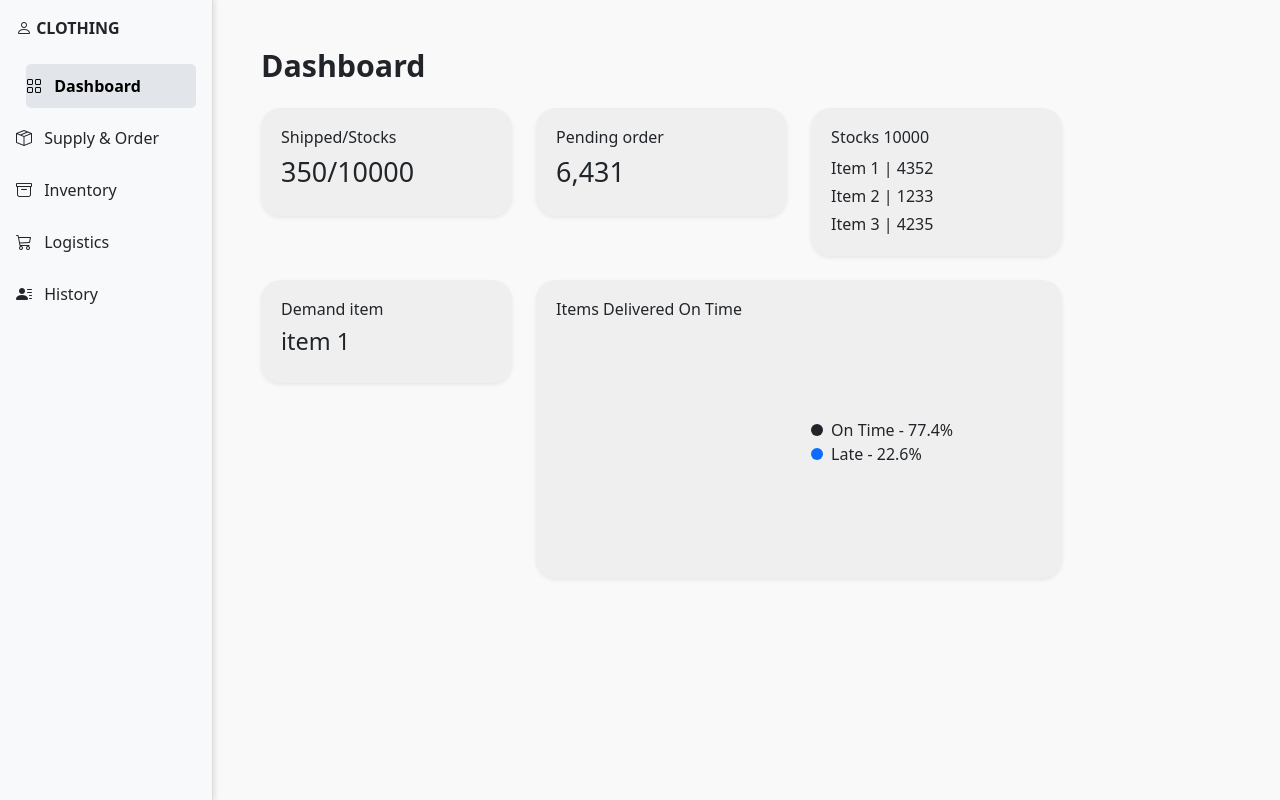
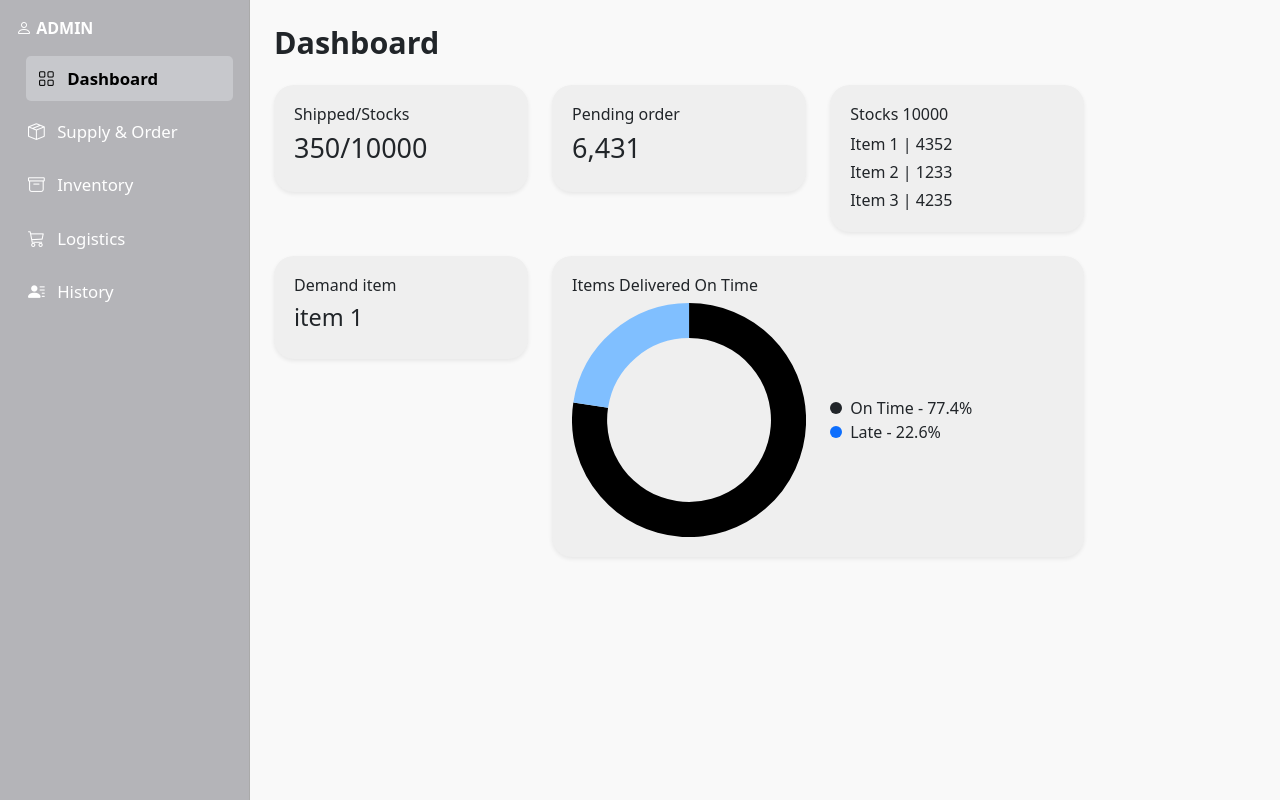
Before and after one commit to bearbrand05/security, a PHP site: page / in a window 1280 px wide. Run offline with PHP 8.4, Linux system fonts and the light colour scheme.

Commit message:
Update index.php

```diff
--- a/index.php
+++ b/index.php
@@ -5,51 +5,128 @@
   <title>Sidebar Iframe Dashboard</title>
   <link href="https://cdn.jsdelivr.net/npm/bootstrap@5.3.2/dist/css/bootstrap.min.css" rel="stylesheet">
   <link href="https://cdn.jsdelivr.net/npm/bootstrap-icons@1.10.5/font/bootstrap-icons.css" rel="stylesheet">
-  <link rel="stylesheet" href="style.css">
+  <style>
+    body, html {
+      margin: 0;
+      padding: 0;
+      height: 100%;
+      overflow: hidden;
+      background-color: #E3E1D9;
+    }
+
+    .d-flex {
+      height: 100vh;
+    }
+
+    /* Sidebar */
+    .sidebar {
+      width: 250px;
+      background-color: #B4B4B8;
+      border-right: 1px solid #aaa;
+      box-shadow: 2px 0 5px rgba(0, 0, 0, 0.1);
+      padding: 1rem;
+    }
+
+    .admin-bar {
+      display: flex;
+      align-items: center;
+      justify-content: space-between;
+      color: white;
+      margin-bottom: 1rem;
+    }
+
+    .admin-bar .bar-decor {
+      flex-grow: 1;
+      height: 4px;
+      background-color: #888;
+      margin-left: 10px;
+      border-radius: 2px;
+    }
+
+    /* Sidebar links */
+    .sidebar a {
+      display: block;
+      padding: 10px 12px;
+      color: #fff;
+      text-decoration: none;
+      font-weight: 500;
+      font-size: 1.05rem;
+      transition: background-color 0.2s, color 0.2s, transform 0.2s;
+      border-radius: 5px;
+    }
+
+    .sidebar a:hover {
+      background-color: #A0A0A4;
+      color: #fff;
+      transform: scale(1.03);
+    }
+
+    .nav-link.active {
+      margin-left: 10px;
+      background-color: #C7C8CC;
+      font-weight: bold;
+      color: #000 !important;
+    }
+
+    .nav-link i {
+      margin-right: 8px;
+    }
+
+    .content {
+      flex-grow: 1;
+    }
+
+    iframe {
+      width: 100%;
+      height: 100vh;
+      border: none;
+    }
+  </style>
 </head>
 <body>
   <div class="d-flex">
     <!-- Sidebar -->
-    <div class="sidebar bg-light p-3">
-      <div class="mb-4">
-        <i class="bi bi-person"></i> <span class="fw-bold">CLOTHING</span>
+    <div class="sidebar">
+      <div class="admin-bar">
+        <span><i class="bi bi-person"></i> <strong>ADMIN</strong></span>
+
       </div>
       <ul class="nav flex-column" id="sidebarMenu">
         <li class="nav-item mb-2">
-          <a href="dashboard.php" data-page="dashboard.php" target="contentFrame" class="nav-link text-dark">
+          <a href="dashboard.php" data-page="dashboard.php" target="contentFrame" class="nav-link">
             <i class="bi bi-grid"></i> Dashboard
           </a>
         </li>
         <li class="nav-item mb-2">
-          <a href="supply.php" data-page="supply.php" target="contentFrame" class="nav-link text-dark">
+          <a href="supply.php" data-page="supply.php" target="contentFrame" class="nav-link">
             <i class="bi bi-box-seam"></i> Supply & Order
           </a>
         </li>
         <li class="nav-item mb-2">
-          <a href="inventory.php" data-page="inventory.php" target="contentFrame" class="nav-link text-dark">
+          <a href="inventory.php" data-page="inventory.php" target="contentFrame" class="nav-link">
             <i class="bi bi-archive"></i> Inventory
           </a>
         </li>
         <li class="nav-item mb-2">
-          <a href="logistic.php" data-page="logistics.php" target="contentFrame" class="nav-link text-dark">
+          <a href="logistic.php" data-page="logistics.php" target="contentFrame" class="nav-link">
             <i class="bi bi-cart3"></i> Logistics
           </a>
         </li>
         <li class="nav-item mb-2">
-          <a href="history.php" data-page="history.php" target="contentFrame" class="nav-link text-dark">
+          <a href="history.php" data-page="history.php" target="contentFrame" class="nav-link">
             <i class="bi bi-person-lines-fill"></i> History
           </a>
         </li>
       </ul>
     </div>
 
-    <!-- Content Area -->
-    <div class="content p-4 w-100">
-      <iframe id="contentFrame" name="contentFrame" src="" frameborder="0" style="width: 100%; height: 90vh;"></iframe>
+    <!-- Main Content Area -->
+    <div class="content">
+      <iframe id="contentFrame" name="contentFrame" src=""></iframe>
     </div>
   </div>
 
-  <!-- js ito ung pang highlight tas pang move -->
+  <!-- Script to handle active link and iframe load -->
   <script>
     const links = document.querySelectorAll('#sidebarMenu .nav-link');
     const iframe = document.getElementById('contentFrame');
@@ -65,12 +142,10 @@
       });
     }
 
-    // On page load: load stored page or default to dashboard // dko to magets
     const savedPage = localStorage.getItem('activePage') || 'dashboard.php';
     iframe.src = savedPage;
     setActiveLink(savedPage);
 
-    // dito ung pag na click na
     links.forEach(link => {
       link.addEventListener('click', function () {
         const page = this.getAttribute('data-page');
```
